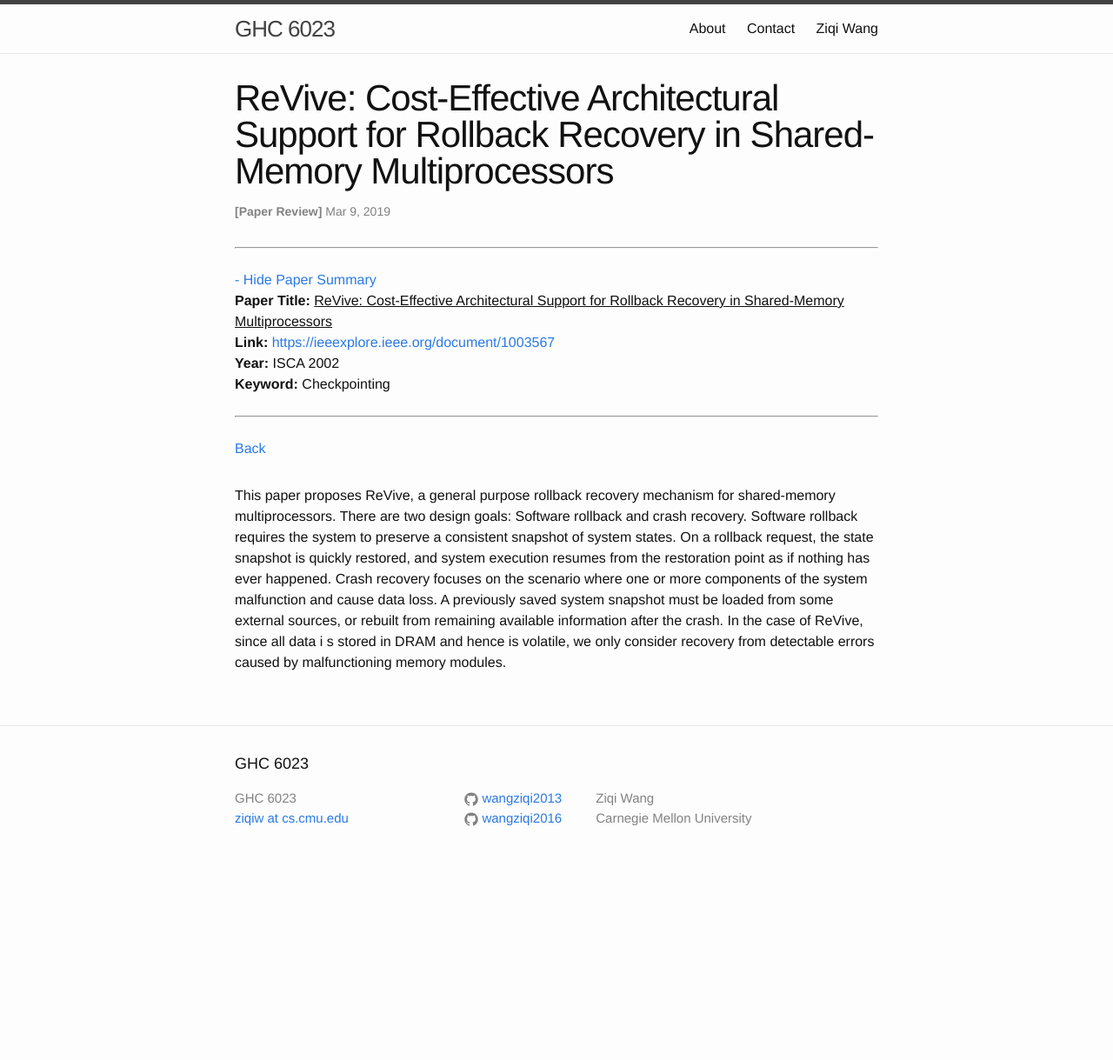
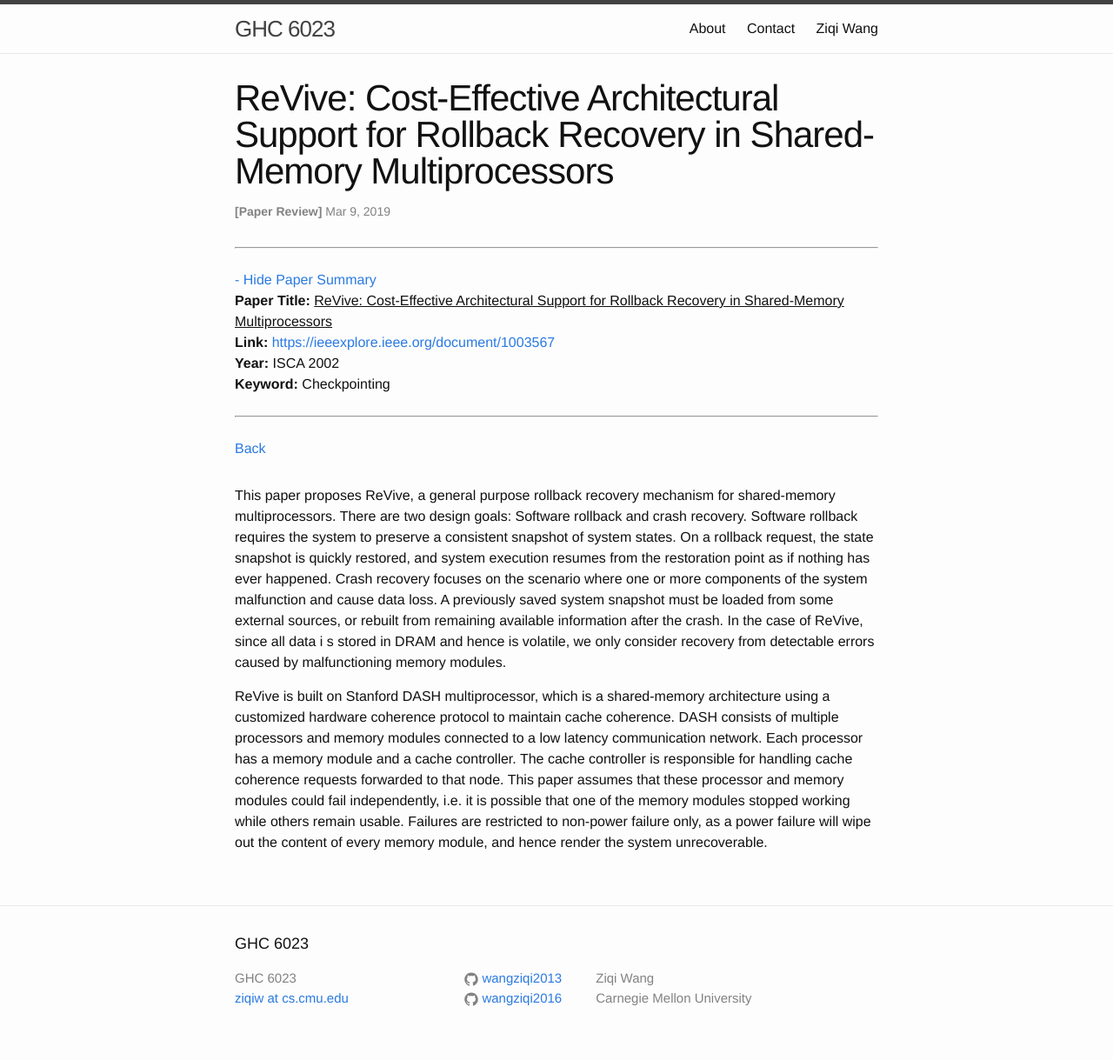
Before and after one commit to wangziqi2013/wangziqi2013.github.io, a Jekyll site: the page built from _posts/2019-03-09-revive.markdown, in a window 1280 px wide. Shown: the whole page at 87% size. Built offline with Jekyll 4.4.1, drawn with Linux system fonts in a browser that asks for light colours; before the commit the page ends 1012 px from its top, so only the background shows below that.

Commit message:
Adding DASH

```diff
--- a/_posts/2019-03-09-revive.markdown
+++ b/_posts/2019-03-09-revive.markdown
@@ -21,3 +21,11 @@ components of the system malfunction and cause data loss. A previously saved sys
 external sources, or rebuilt from remaining available information after the crash. In the case of ReVive, since all data i
 s stored in DRAM and hence is volatile, we only consider recovery from detectable errors caused by malfunctioning memory
 modules.
+
+ReVive is built on Stanford DASH multiprocessor, which is a shared-memory architecture using a customized hardware coherence
+protocol to maintain cache coherence. DASH consists of multiple processors and memory modules connected to a low latency
+communication network. Each processor has a memory module and a cache controller. The cache controller is responsible for
+handling cache coherence requests forwarded to that node. This paper assumes that these processor and memory modules
+could fail independently, i.e. it is possible that one of the memory modules stopped working while others remain usable.
+Failures are restricted to non-power failure only, as a power failure will wipe out the content of every memory module,
+and hence render the system unrecoverable.
```
